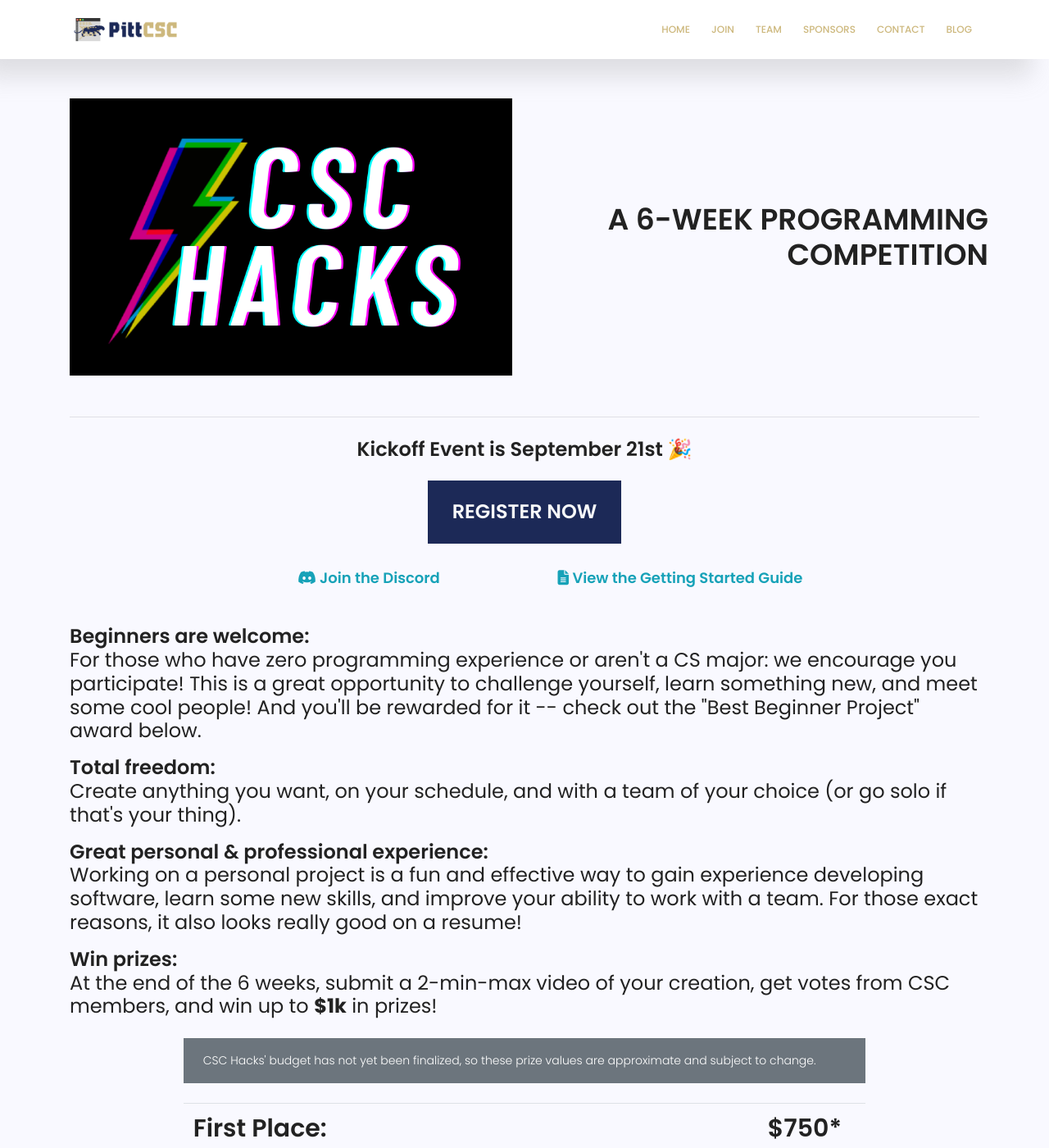
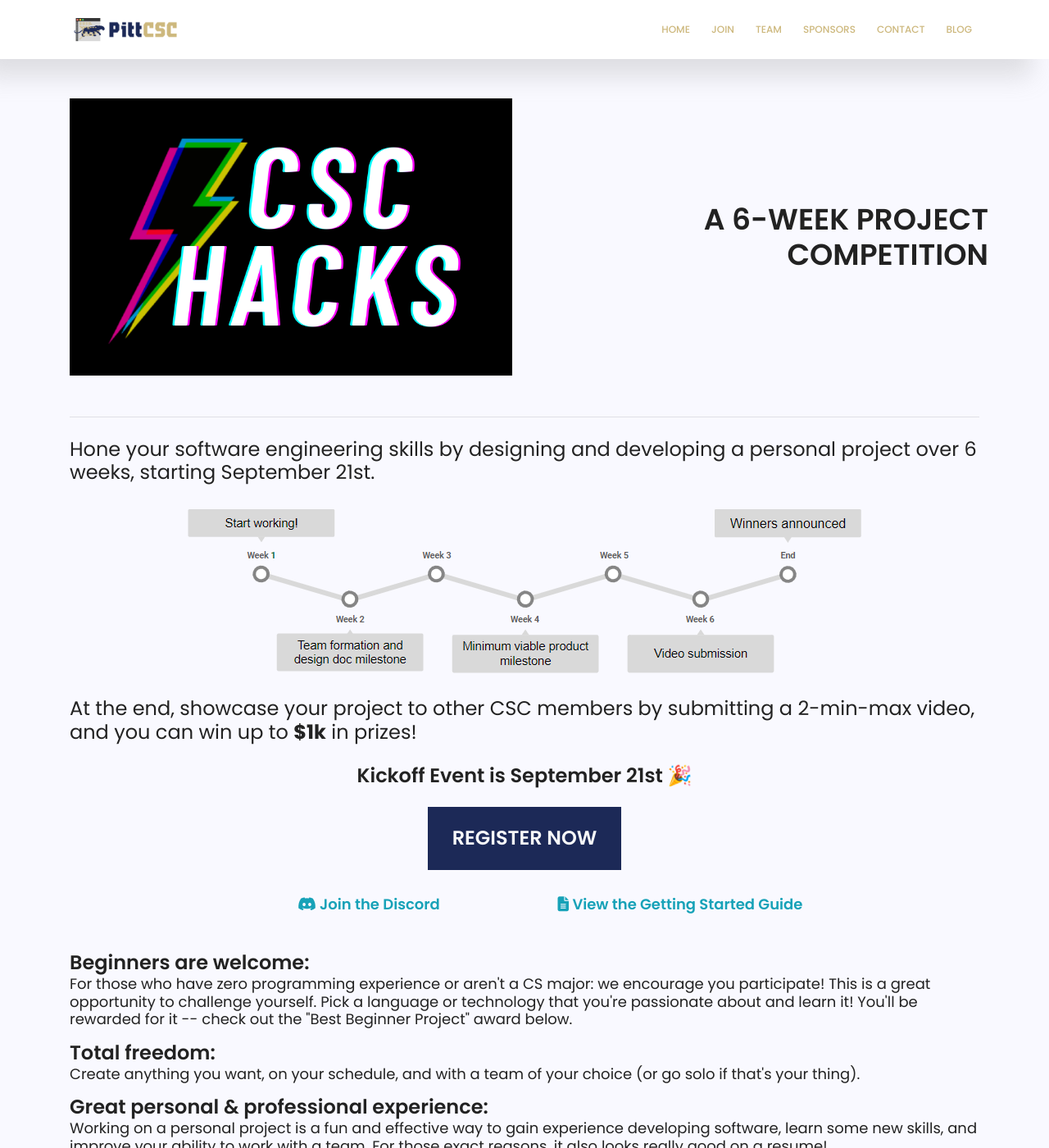
Before and after one commit to pittcsc/pittcsc-website, a Jekyll site: the page built from csc_hacks.html, in a window 1280 px wide and 1400 px high. Shown: the whole window at 82% size. Built offline with Jekyll 4.4.1, drawn with Linux system fonts in a browser that asks for light colours; nearby versions of some CDN libraries; a script that is not in the unit is left out; comment, search, counter and statistics services are not loaded.

Commit message:
Add more information about the event

```diff
--- a/csc_hacks.html
+++ b/csc_hacks.html
@@ -12,10 +12,15 @@ include_banner: false
 	<img class="img-fluid" src="/img/csc-hacks/csc_hacks_logo.png" alt="">
       </div>
       <div class="col-sm-6 px-1 pt-sm-0 pt-4">
-	<h1 class="text-uppercase text-sm-right text-center">A 6-Week Programming Competition</h1>
+	<h1 class="text-uppercase text-sm-right text-center">A 6-Week Project Competition</h1>
       </div>
     </div>
     <hr id="main-divider">
+    <p class="h3 font-weight-normal">Hone your software engineering skills by designing and developing a personal project over 6 weeks, starting September 21st.</p>
+    <div class="d-flex justify-content-center my-4">
+      <img src="/img/csc-hacks/timeline.png" alt="CSC Hacks timeline" class="img-fluid">
+    </div>
+    <p class="h3 font-weight-normal mb-4">At the end, showcase your project to other CSC members by submitting a 2-min-max video, and you can win up to <strong>$1k</strong> in prizes!</p>
     <h3 class="text-center mb-4">Kickoff Event is September 21st 🎉</h3>
     <div class="d-flex justify-content-center mb-2">
       <a href="https://pitt.co1.qualtrics.com/jfe/form/SV_4ImT530yjhPwtI9" class="primary-btn text-uppercase py-4">
@@ -35,13 +40,13 @@ include_banner: false
       </div>
     </div>
     <h3>Beginners are welcome:</h3>
-    <p class="font-weight-normal h3 mb-3">For those who have zero programming experience or aren't a CS major: we encourage you participate! This is a great opportunity to challenge yourself, learn something new, and meet some cool people! And you'll be rewarded for it -- check out the "Best Beginner Project" award below.</p>
+    <p class="font-weight-normal h4 mb-3">For those who have zero programming experience or aren't a CS major: we encourage you participate! This is a great opportunity to challenge yourself. Pick a language or technology that you're passionate about and learn it! You'll be rewarded for it -- check out the "Best Beginner Project" award below.</p>
     <h3>Total freedom:</h3>
-    <p class="font-weight-normal h3 mb-3">Create anything you want, on your schedule, and with a team of your choice (or go solo if that's your thing).</p>
+    <p class="font-weight-normal h4 mb-3">Create anything you want, on your schedule, and with a team of your choice (or go solo if that's your thing).</p>
     <h3>Great personal & professional experience:</h3>
-    <p class="font-weight-normal h3 mb-3">Working on a personal project is a fun and effective way to gain experience developing software, learn some new skills, and improve your ability to work with a team. For those exact reasons, it also looks really good on a resume!</p>
+    <p class="font-weight-normal h4 mb-3">Working on a personal project is a fun and effective way to gain experience developing software, learn some new skills, and improve your ability to work with a team. For those exact reasons, it also looks really good on a resume!</p>
     <h3>Win prizes:</h3>
-    <p class="font-weight-normal h3 mb-4">At the end of the 6 weeks, submit a 2-min-max video of your creation, get votes from CSC members, and win up to <strong>$1k</strong> in prizes!</p>
+    <p class="font-weight-normal h4 mb-4">At the end of the 6 weeks, submit a 2-min-max video of your creation, get votes from CSC members, and win up to <strong>$1k</strong> in prizes!</p>
     <div class="w-75 mx-auto bg-secondary text-white px-4 py-3 mb-4">
       <p class="mb-0">CSC Hacks' budget has not yet been finalized, so these prize values are approximate and subject to change.</p>
     </div>
```
Also changed, not shown: img/csc-hacks/timeline.png (added).
